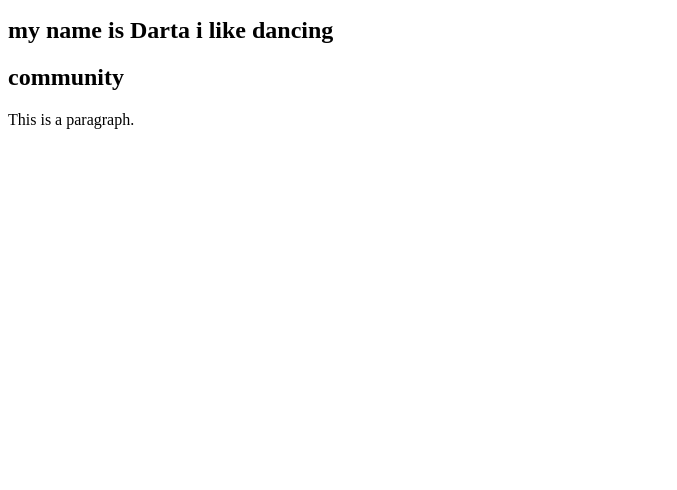
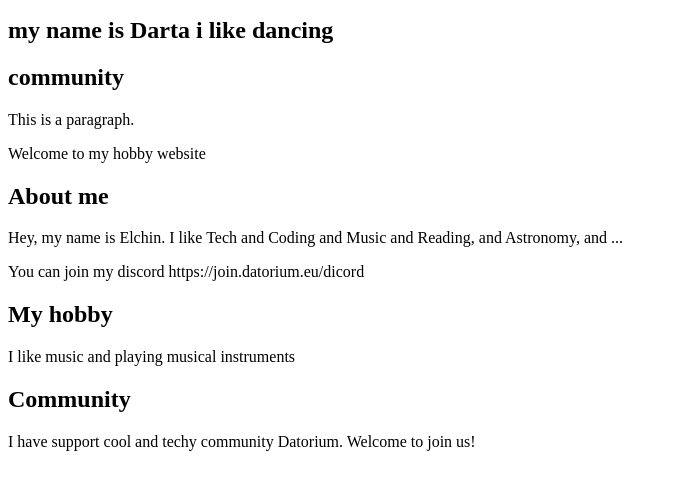
Before and after one commit to dartaaa/my-second-webpage, a plain HTML site: page index.html in a window 1280 px wide. Shown: the part 110-600 px from the top of the page, without its empty margins (0-677 px from the left). Drawn offline with Linux system fonts and the light colour scheme.

Commit message:
Update index.html

```diff
--- a/index.html
+++ b/index.html
@@ -10,3 +10,26 @@
 
 </body>
 </html>
+<!DOCTYPE html>
+<html>
+
+  <head>
+    <title>Elchin's hobby page</title>
+    <link rel="icon" type="image/x-icon" href="/images/favicon.ico">
+  </head>
+
+<body>
+
+<h1style= "color:blue;">Welcome to my hobby website</h1>
+  <h2>About me</h2>
+  <p>Hey, my name is Elchin. I like Tech and Coding and Music and Reading, and Astronomy, and ...</p>
+  <p>You can join my discord https://join.datorium.eu/dicord</p>
+
+  <h2>My hobby</h2>
+  <p>I like music and playing musical instruments</p>
+
+  <h2>Community</h2>
+  <p>I have support cool and techy community Datorium. Welcome to join us!</p>
+
+</body>
+</html>
```
